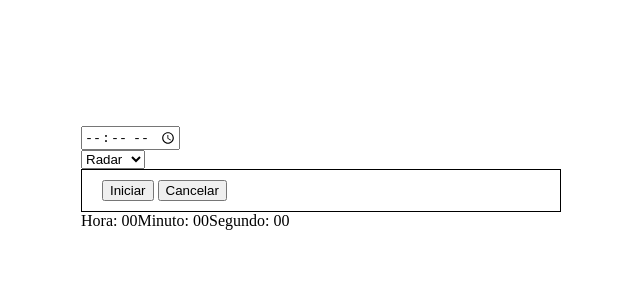
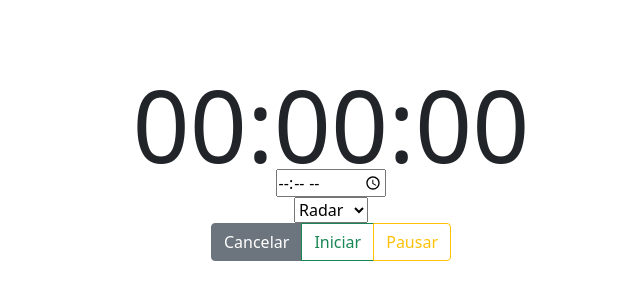
Before and after one commit to hendapaim/concentra, a website: page index.html in a window 1280 px wide. Shown: the part 230-530 px from the top of the page, without its empty margins (309-949 px from the left). Drawn offline with nearby package versions, Linux system fonts and the light colour scheme.

Commit message:
bug do contador

```diff
--- a/css.css
+++ b/css.css
@@ -27,6 +27,8 @@ body {
 
 .container {
   display: flex;
+  align-items: center;
+  justify-content: center;
   flex-direction: column;
   width: 500px;
 }
--- a/index.html
+++ b/index.html
@@ -4,6 +4,8 @@
     <meta charset="UTF-8">
     <meta http-equiv="X-UA-Compatible" content="IE=edge">
     <meta name="viewport" content="width=device-width, initial-scale=1.0">
+    <link href="https://cdn.jsdelivr.net/npm/bootstrap@5.0.0-beta3/dist/css/bootstrap.min.css" rel="stylesheet" integrity="sha384-eOJMYsd53ii+scO/bJGFsiCZc+5NDVN2yr8+0RDqr0Ql0h+rP48ckxlpbzKgwra6" crossorigin="anonymous">
+    <script src="https://cdn.jsdelivr.net/npm/bootstrap@5.0.0-beta3/dist/js/bootstrap.bundle.min.js" integrity="sha384-JEW9xMcG8R+pH31jmWH6WWP0WintQrMb4s7ZOdauHnUtxwoG2vI5DkLtS3qm9Ekf" crossorigin="anonymous"></script>
     <link rel="stylesheet" href="css.css">
     <title>Concentra</title>
 </head>
@@ -11,7 +13,11 @@
     <header></header>
     <main>
         <div id="app" class="container">
-            <form name="form_tempo">
+            <div class="temporizador label">
+                <!-- Essa parte na proxima actualização sera refeita e passará a ser criada com javascript-->
+                <span class="h">00:</span><span class="m">00:</span><span class="s">00</span>
+            </div>
+
             <div class="tempo">
                 <!--
                     <input type="time" name="hora" id="hora">
@@ -27,17 +33,13 @@
                     <option value="son2">Busina</option>
                     <option value="son3">cosmic</option>
                 </select>
+                <audio src="./sons/"></audio>
             </div>
 
-
-                <div class="button">
-                    <button class="inicio" nome="inicio">Iniciar</button>
-                    <button class="disable" name="cancelar">Cancelar</button>
-                </div>
-            </form>
-            <div class="temporizador">
-                <!-- Essa parte na proxima actualização sera refeita e passará a ser criada com javascript-->
-                <span class="h">Hora: 00</span><span class="m">Minuto: 00</span><span class="s">Segundo: 00</span>
+            <div class="btn-group">
+                <button class="cancelar btn btn-secondary">Cancelar</button>
+                <button class="inicio btn btn btn-outline-success">Iniciar</button>
+                <button class="pausa btn btn-outline-warning">Pausar</button>
             </div>
         </div>
     </main>
--- a/main.js
+++ b/main.js
@@ -6,16 +6,16 @@ function $(el)
 function TemporizadorH(callback, tempo)
 {
     let tempoID;
-    let inicio;
+    let momentoDoInicio;
     let tempoDecorrido = tempo;
 
     function pausar() {
         clearTimeout(tempoID);
-        tempoDecorrido -= new Date() - inicio;
+        tempoDecorrido -= new Date() - momentoDoInicio;
     }
 
     function iniciar() {
-        inicio = new Date();
+        momentoDoInicio = new Date();
 
         tempoID = setTimeout (function(){
             tempoDecorrido = tempo
@@ -34,19 +34,41 @@ function TemporizadorH(callback, tempo)
 }
 
 // Zona de Execução do ConcentraH //
-(function() {
-    console.log("Visor")
-})();
-//
 
-// # Execução de test
-let contador = 60;
-var concentraTempo = new TemporizadorH(function() {
-    if(contador === 0)
-    {
-        contador = 60;
-    }
-    contador--;
-    console.log(contador);
-}, 1000);
-concentraTempo.iniciar()
+    // # Execução de test
+    let horas = 1;
+    let minutos = 30;
+    let segundos = 60;
+
+    const concentraTempo = new TemporizadorH(function() {
+        if(segundos === 0)
+        {
+            segundos = 60;
+            minutos -= 1
+        }else if(minutos === 0)
+        {
+            minutos = 60;
+            horas -= 1;
+        }else if(horas === 0)
+        {
+            console.log("Tempo acabou!")
+        }
+
+        segundos--;
+        $(".s").innerHTML = segundos;
+        $(".m").innerHTML = minutos +":";
+        $(".h").innerHTML = horas +":";
+        console.log(segundos);
+    }, 1000);
+
+    $(".inicio").addEventListener("click", function(){
+        concentraTempo.iniciar();
+    });
+    $(".pause").addEventListener("click", function(){
+        concentraTempo.pausar();
+    });
+    $(".cancelar").addEventListener("click", function(){
+        concentraTempo.cancelar();
+    });
+
+    //console.log(concentraTempo.inicio)
```
Lines whose indentation alone changed are shown as unchanged.
